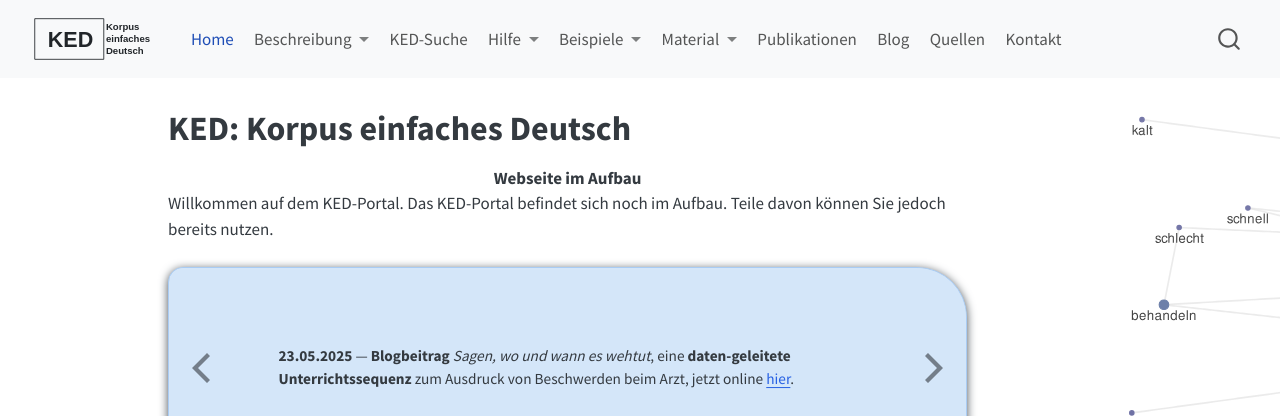
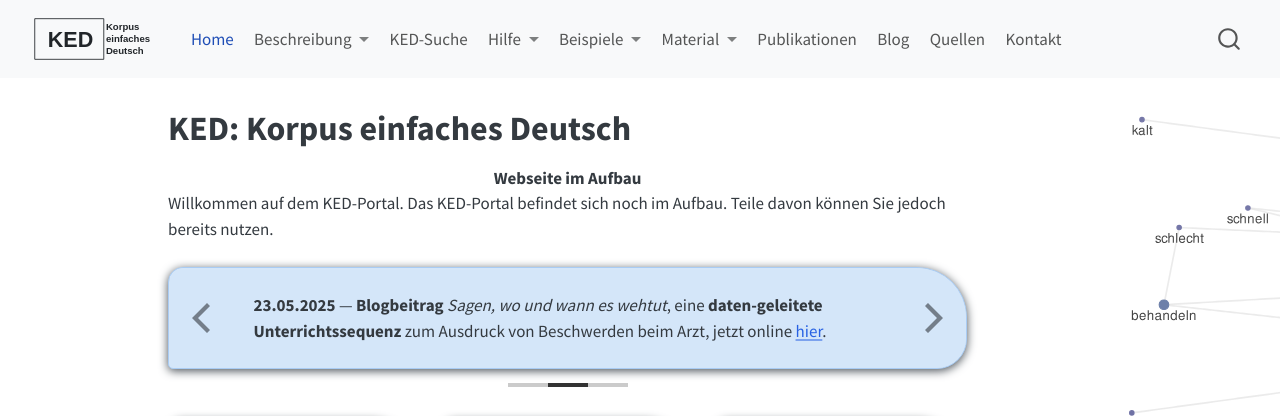
Before and after one commit to kedportal/home, a plain HTML site: page docs/index.html in a window 1280 px wide. Shown: the top 416 px of the page. Drawn offline with Linux system fonts and the light colour scheme.

Commit message:
revise ticker

```diff
--- a/docs/assets/css/home_carousel.css
+++ b/docs/assets/css/home_carousel.css
@@ -9,7 +9,7 @@
   user-select: none; /* Standard syntax */
 }
 
-.carousel-cell {
+.news-carousel .carousel-cell {
   width: 70%;
   height: 200px;
   /* flex-box, center image in cell */
@@ -35,19 +35,6 @@
           filter: blur(5px);
   -webkit-transition: opacity 0.3s, -webkit-transform 0.3s, transform 0.3s, -webkit-filter 0.3s, filter 0.3s;
           transition: opacity 0.3s, transform 0.3s, filter 0.3s;
-}
-
-@media (min-width: 320px) {
-  .news-carousel .carousel-cell {
-    height: 200px !important;
-  }
-
-  .news-carousel .carousel-cell .carousel-cell-text {
-    font-size: .9em;
-    padding-left: 25px;
-    padding-right: 25px;
-  }
-
 }
 
 
```
